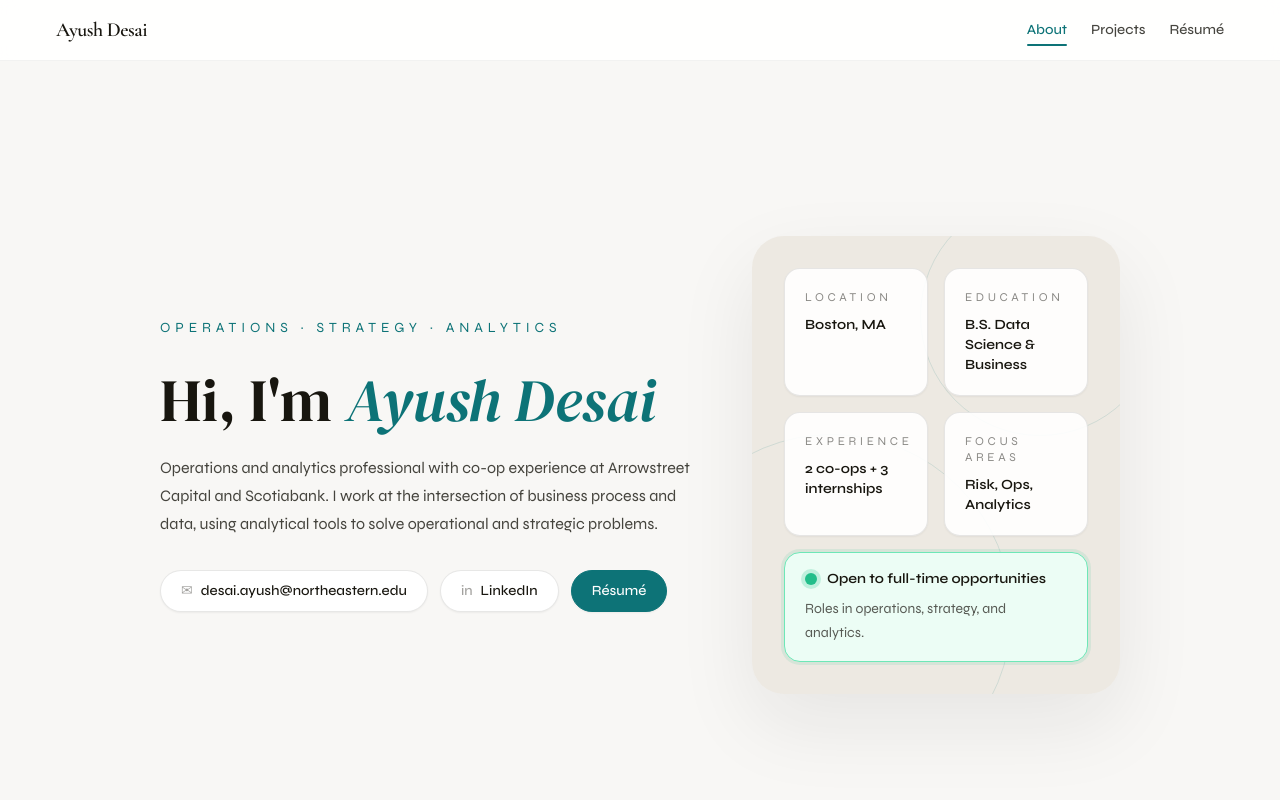
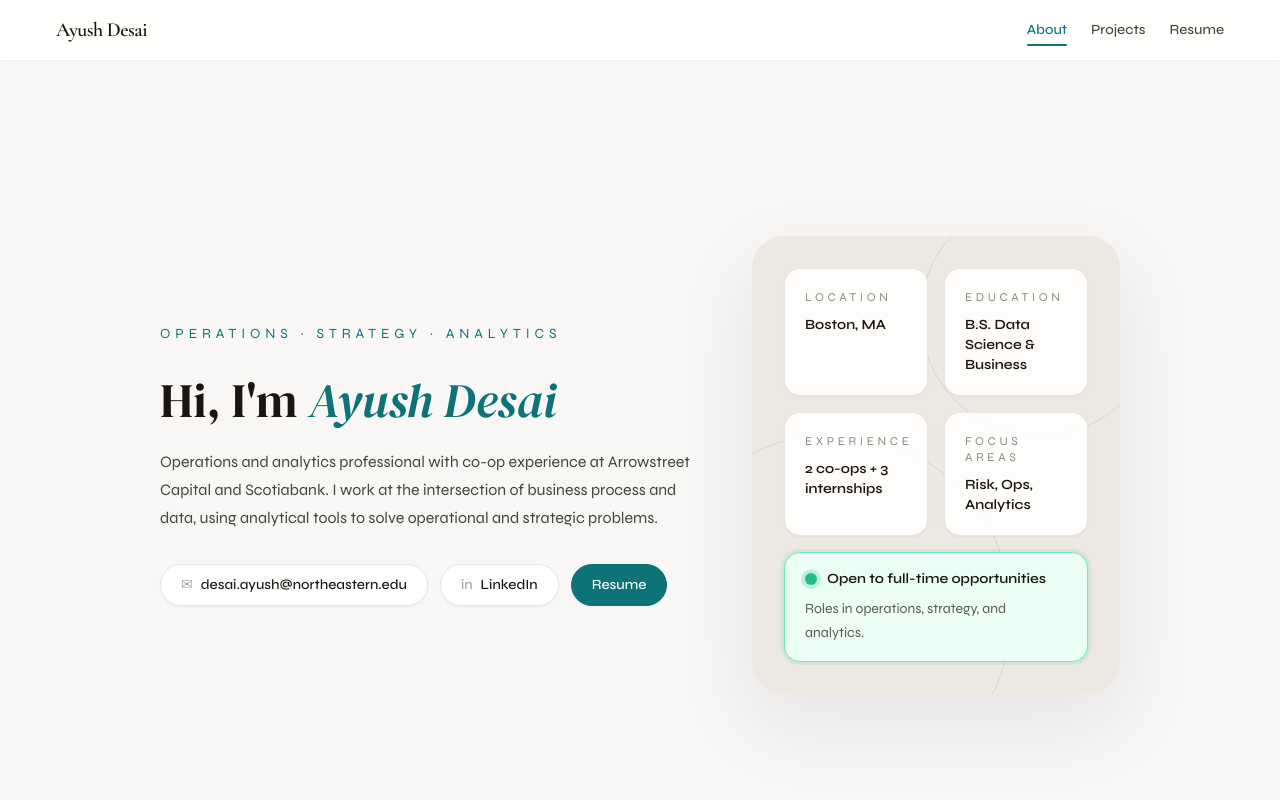
Before and after one commit to ayushadesai/Portfolio, a React (Vite) app: page / in a window 1280 px wide. Shown: the top 800 px of the page. Built offline with nearby package versions, Linux system fonts and the light colour scheme.

Commit message:
last updates of the night fr

```diff
--- a/src/components/Layout.tsx
+++ b/src/components/Layout.tsx
@@ -3,7 +3,7 @@ import { NavLink, Outlet } from 'react-router-dom';
 const links = [
   { label: 'About', to: '/' },
   { label: 'Projects', to: '/projects' },
-  { label: 'Résumé', to: '/resume' }
+  { label: 'Resume', to: '/resume' }
 ];
 
 function Layout() {
--- a/src/pages/About.tsx
+++ b/src/pages/About.tsx
@@ -9,7 +9,7 @@ function About() {
             Operations · Strategy · Analytics
           </p>
           <div>
-            <h1 className="font-heading text-4xl leading-tight text-[#18160F] sm:text-5xl lg:text-6xl">
+            <h1 className="font-heading text-4xl leading-tight text-[#18160F] sm:text-5xl lg:text-6xlf">
               Hi, I'm <span className="italic text-[#0D7377]">Ayush Desai</span>
             </h1>
             <p className="mt-6 max-w-xl text-base leading-7 text-[#18160F]/80">
@@ -40,7 +40,7 @@ function About() {
               href="/resume"
               className="rounded-full border border-[#0D7377] bg-[#0D7377] px-5 py-2.5 text-sm font-medium text-white shadow-sm transition hover:bg-[#0a5c60]"
             >
-              Résumé
+              Resume
             </a>
           </div>
         </div>
```
